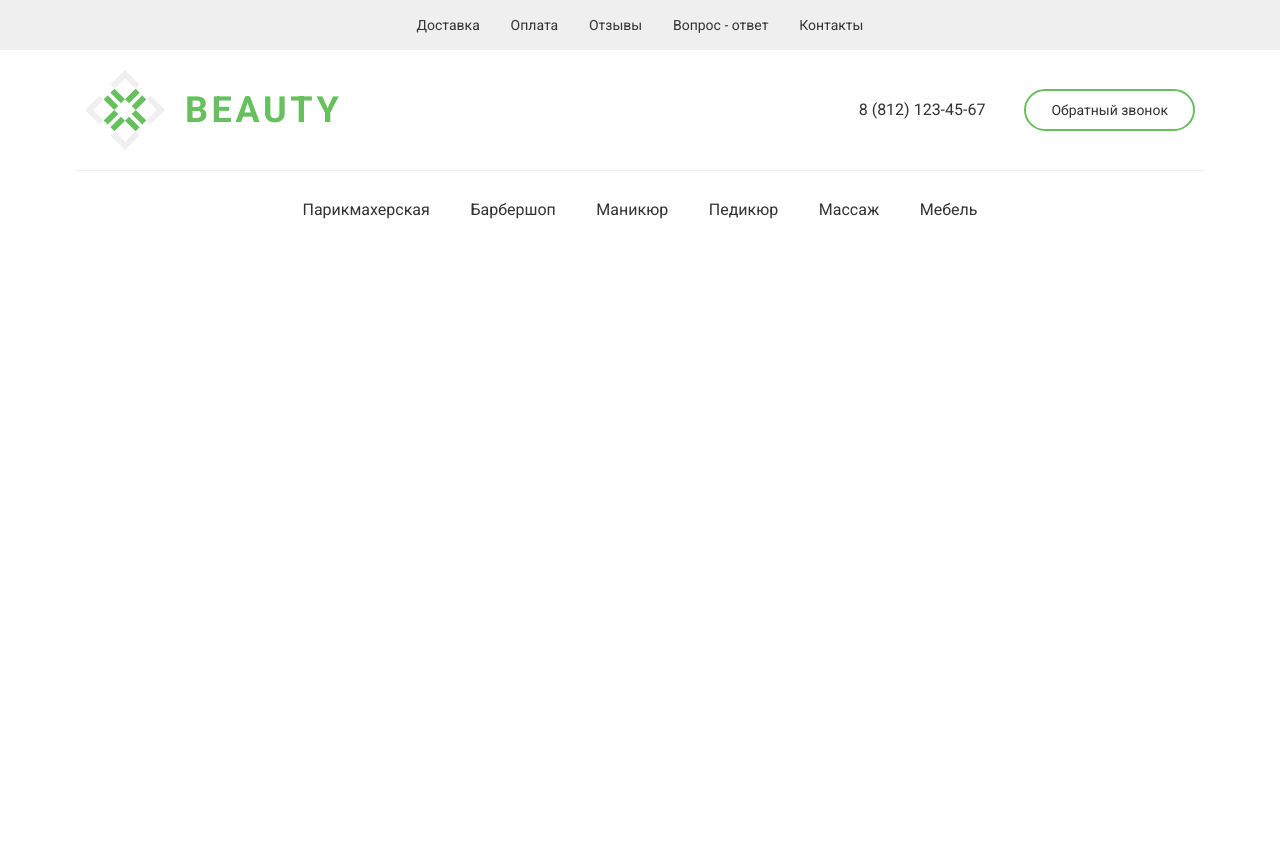
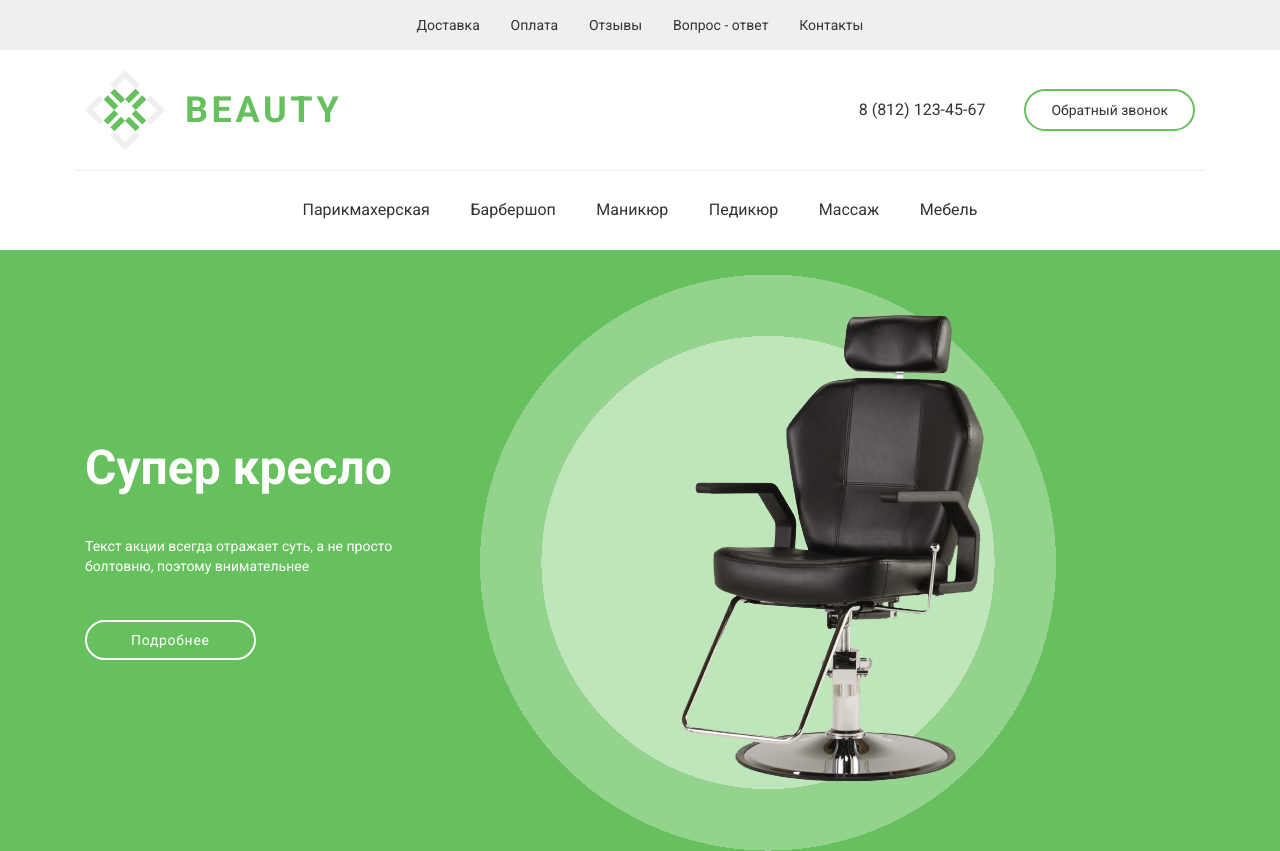
Before and after one commit to DmitriyRim/beauty, a plain HTML site: page index.html in a window 1280 px wide. Before the commit the page ends 800 px from the top, so only its background shows below. Drawn offline with Linux system fonts and the light colour scheme.

Commit message:
feat: added banner

```diff
--- /dev/null
+++ b/css/_banner.sass
@@ -0,0 +1,35 @@
+.banner
+    background: $green
+    padding: 65px 0
+    max-height: 604px
+    overflow: hidden
+    background: rgb(191,229,187)
+    background: radial-gradient(circle at 60vw 52%, rgba(191,229,187,1) 17.7vw, rgba(148,211,142,1) 17.7vw, rgba(148,211,142,1) 22.5vw, rgba(102,192,93,1) 22.5vw)
+
+    &__box
+        display: flex
+        justify-content: space-between
+        align-items: center
+        color: #fff
+        padding: 0 10px
+    &__text-box
+        max-width: 308px
+    &__title
+        font-weight: 700
+        font-size: 48px
+        line-height: 56px
+        margin-bottom: 40px
+    &__description
+        font-size: 14px
+        line-height: 20px
+        margin-bottom: 44px
+    &__btn
+        font-size: 14px
+        line-height: 16px
+        text-align: center
+        letter-spacing: 0.05em
+        padding: 10px 44px
+    &__img
+        margin-right: 19%
+        & > img
+            height: 100%
--- a/css/style.sass
+++ b/css/style.sass
@@ -2,3 +2,4 @@
 @import './_style'
 @import './_nav'
 @import './_header'
+@import './_banner'
--- a/index.html
+++ b/index.html
@@ -40,5 +40,16 @@
             </ul>
         </div>
     </header>
+    <section class="banner">
+        <div class="container banner__box">
+            <div class="banner__text-box">
+                <h1 class="banner__title">Супер кресло</h1>
+                <p class="banner__description">Текст акции всегда отражает суть, а не просто
+                    болтовню, поэтому внимательнее</p>
+                <a href="#" class="banner__btn btn btn__light">Подробнее</a>
+            </div>
+            <div class="banner__img"><img src="./img/Rectangle-2.png" alt=""></div>
+        </div>
+    </section>
 </body>
 </html>
```
Also changed, not shown: css/style.css, img/Rectangle 2.png (added), img/Rectangle-2.png (added), 1 other file.
